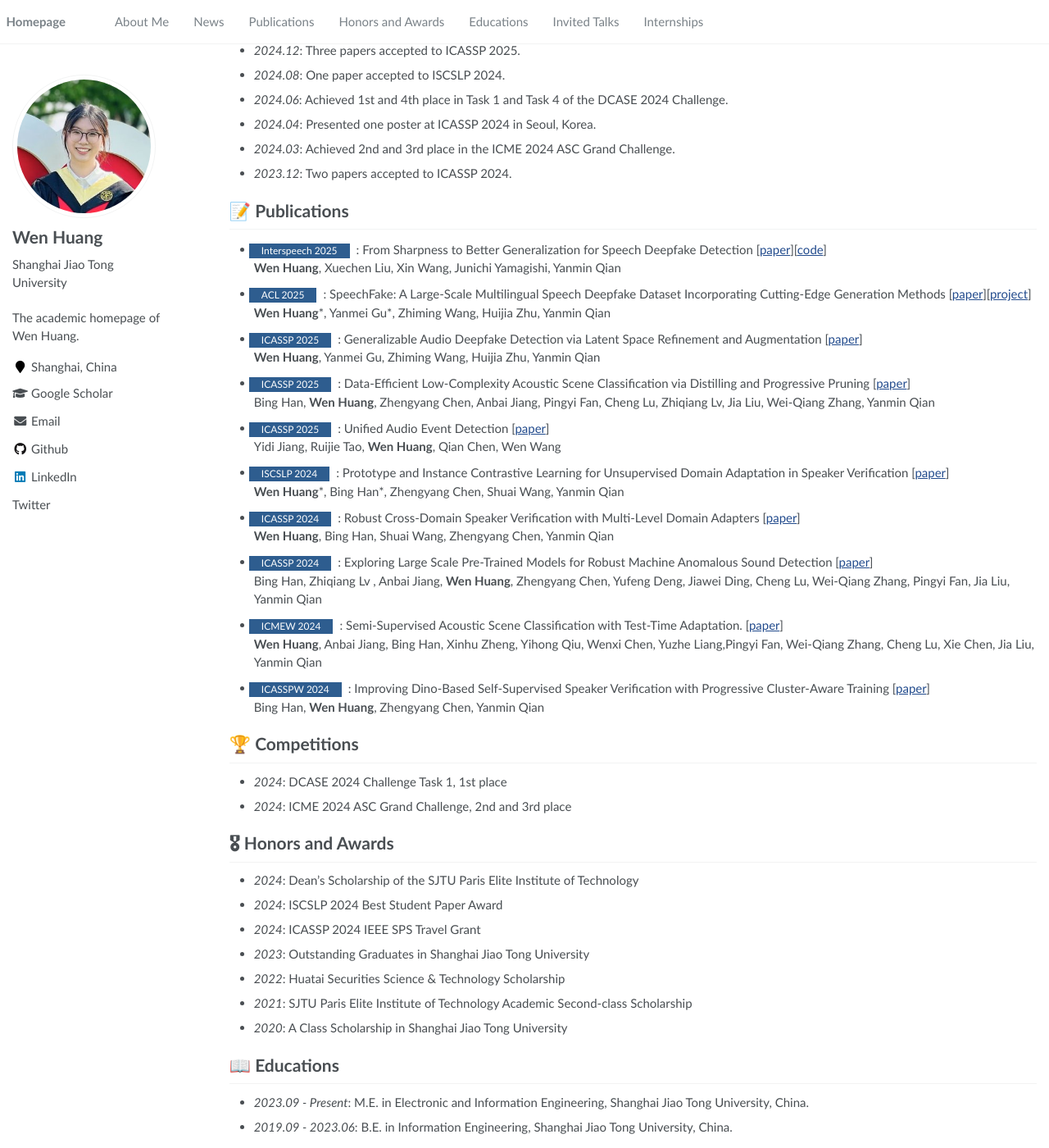
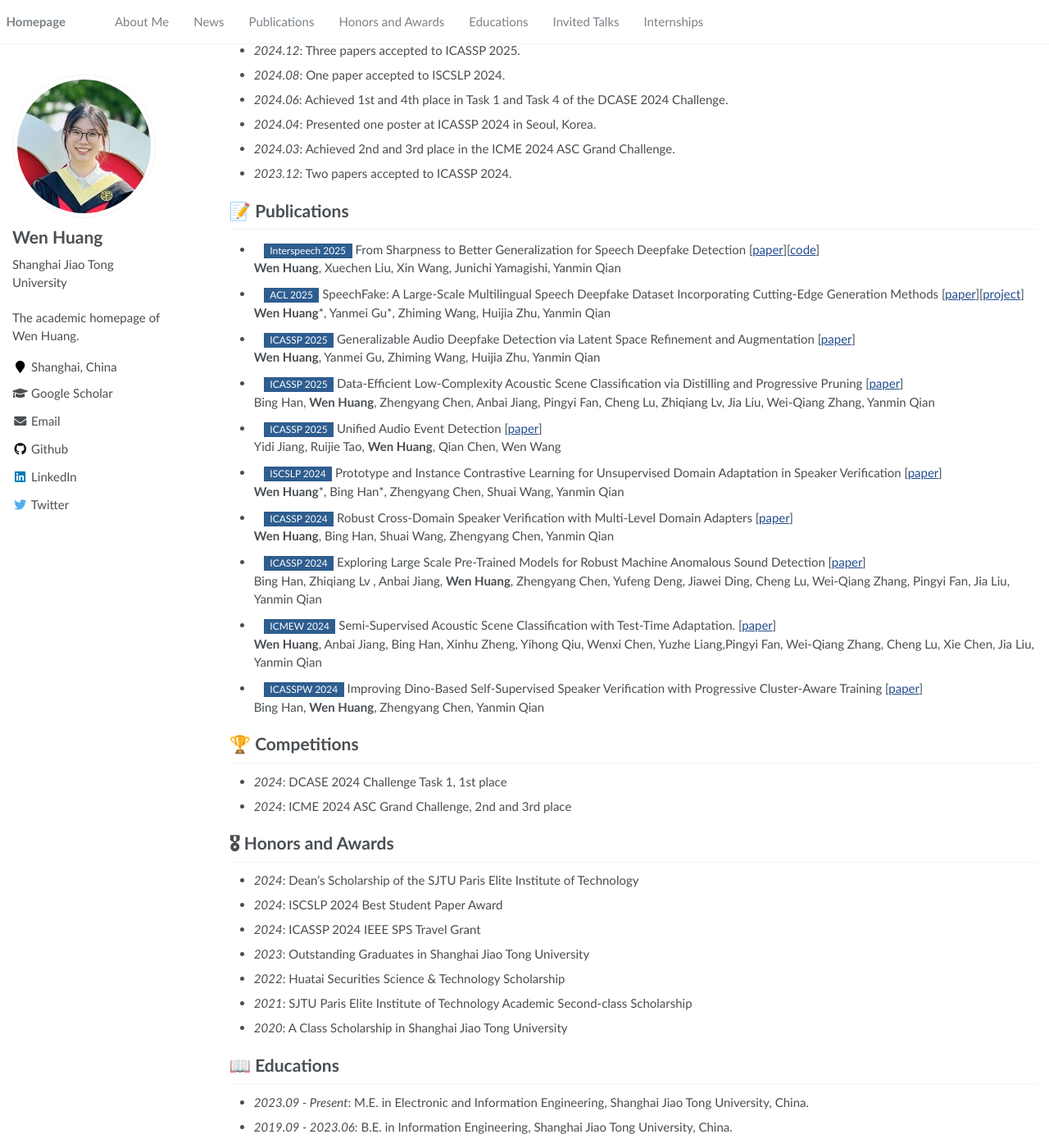
Before and after one commit to holvan/holvan.github.io, a Jekyll site: the page built from _pages/about.md, in a window 1280 px wide and 1400 px high, scrolled down 349 px. Shown: the whole window at 82% size. Built offline with Jekyll 4.4.1, drawn with Linux system fonts in a browser that asks for light colours.

Commit message:
update config

```diff
--- a/_includes/author-profile.html
+++ b/_includes/author-profile.html
@@ -53,7 +53,7 @@
         <li><a href="https://www.linkedin.com/in/{{ author.linkedin }}"><i class="fab fa-fw fa-linkedin" aria-hidden="true"></i> LinkedIn</a></li>
       {% endif %}
       {% if author.twitter %}
-        <li><a href="https://twitter.com/{{ author.twitter }}"><i class="fa-brands fa-x-twitter"></i> Twitter</a></li>
+        <li><a href="https://twitter.com/{{ author.twitter }}"><i class="fab fa-fw fa-twitter"></i> Twitter</a></li>
       {% endif %}
       {% if author.dblp %}
         <li><a href="{{ author.dblp }}"><i class="ai ai-dblp ai-fw" aria-hidden="true"></i> DBLP</a></li>
--- a/_pages/about.md
+++ b/_pages/about.md
@@ -39,35 +39,35 @@ Research interests:
 
 # 📝 Publications
 
-- <span class="badge">Interspeech 2025</span>: From Sharpness to Better Generalization for Speech Deepfake Detection
+- <span class="badge">Interspeech 2025</span> From Sharpness to Better Generalization for Speech Deepfake Detection
   \[[paper](https://arxiv.org/pdf/2506.11532)\]\[[code](https://github.com/nii-yamagishilab/SAM-AntiSpoofing)\]<br>
   **Wen Huang**, Xuechen Liu, Xin Wang, Junichi Yamagishi, Yanmin Qian
-- <span class="badge">ACL 2025</span>: SpeechFake: A Large-Scale Multilingual Speech Deepfake Dataset Incorporating Cutting-Edge Generation
+- <span class="badge">ACL 2025</span> SpeechFake: A Large-Scale Multilingual Speech Deepfake Dataset Incorporating Cutting-Edge Generation
 Methods
   \[[paper](https://arxiv.org/pdf/2507.21463)\]\[[project](https://github.com/YMLLG/SpeechFake)\]<br>
   **Wen Huang**\*, Yanmei Gu\*, Zhiming Wang, Huijia Zhu, Yanmin Qian
-- <span class="badge">ICASSP 2025</span>: Generalizable Audio Deepfake Detection via Latent Space Refinement and Augmentation
+- <span class="badge">ICASSP 2025</span> Generalizable Audio Deepfake Detection via Latent Space Refinement and Augmentation
   \[[paper](https://arxiv.org/pdf/2501.14240)\]<br>
   **Wen Huang**, Yanmei Gu, Zhiming Wang, Huijia Zhu, Yanmin Qian
-- <span class="badge">ICASSP 2025</span>: Data-Efficient Low-Complexity Acoustic Scene Classification via Distilling and Progressive Pruning
+- <span class="badge">ICASSP 2025</span> Data-Efficient Low-Complexity Acoustic Scene Classification via Distilling and Progressive Pruning
   \[[paper](https://arxiv.org/pdf/2410.20775)\]<br>
   Bing Han, **Wen Huang**, Zhengyang Chen, Anbai Jiang, Pingyi Fan, Cheng Lu, Zhiqiang Lv, Jia Liu, Wei-Qiang Zhang, Yanmin Qian
-- <span class="badge">ICASSP 2025</span>: Unified Audio Event Detection
+- <span class="badge">ICASSP 2025</span> Unified Audio Event Detection
   \[[paper](https://arxiv.org/pdf/2409.08552)\]<br>
   Yidi Jiang, Ruijie Tao, **Wen Huang**, Qian Chen, Wen Wang
-- <span class="badge">ISCSLP 2024</span>: Prototype and Instance Contrastive Learning for Unsupervised Domain Adaptation in Speaker Verification
+- <span class="badge">ISCSLP 2024</span> Prototype and Instance Contrastive Learning for Unsupervised Domain Adaptation in Speaker Verification
   \[[paper](https://arxiv.org/pdf/2410.17033)\]<br>
   **Wen Huang**\*, Bing Han\*, Zhengyang Chen, Shuai Wang, Yanmin Qian
-- <span class="badge">ICASSP 2024</span>: Robust Cross-Domain Speaker Verification with Multi-Level Domain Adapters
+- <span class="badge">ICASSP 2024</span> Robust Cross-Domain Speaker Verification with Multi-Level Domain Adapters
   \[[paper](https://ieeexplore.ieee.org/abstract/document/10446444/)\]<br>
   **Wen Huang**, Bing Han, Shuai Wang, Zhengyang Chen, Yanmin Qian
-- <span class="badge">ICASSP 2024</span>: Exploring Large Scale Pre-Trained Models for Robust Machine Anomalous Sound Detection
+- <span class="badge">ICASSP 2024</span> Exploring Large Scale Pre-Trained Models for Robust Machine Anomalous Sound Detection
   \[[paper](https://ieeexplore.ieee.org/abstract/document/10447183/)\]<br>
   Bing Han, Zhiqiang Lv , Anbai Jiang, **Wen Huang**, Zhengyang Chen, Yufeng Deng, Jiawei Ding, Cheng Lu, Wei-Qiang Zhang, Pingyi Fan, Jia Liu, Yanmin Qian
-- <span class="badge">ICMEW 2024</span>: Semi-Supervised Acoustic Scene Classification with Test-Time Adaptation.
+- <span class="badge">ICMEW 2024</span> Semi-Supervised Acoustic Scene Classification with Test-Time Adaptation.
   \[[paper](https://ieeexplore.ieee.org/abstract/document/10645362)\]<br>
   **Wen Huang**, Anbai Jiang, Bing Han, Xinhu Zheng, Yihong Qiu, Wenxi Chen, Yuzhe Liang,Pingyi Fan, Wei-Qiang Zhang, Cheng Lu, Xie Chen, Jia Liu, Yanmin Qian
-- <span class="badge">ICASSPW 2024</span>: Improving Dino-Based Self-Supervised Speaker Verification with Progressive Cluster-Aware Training
+- <span class="badge">ICASSPW 2024</span> Improving Dino-Based Self-Supervised Speaker Verification with Progressive Cluster-Aware Training
   \[[paper](https://ieeexplore.ieee.org/abstract/document/10192957)\]<br>
   Bing Han, **Wen Huang**, Zhengyang Chen, Yanmin Qian
 
--- a/assets/css/collapse.css
+++ b/assets/css/collapse.css
@@ -13,4 +13,5 @@
 }
 .container .content {
     display: none;
-    padding : 5px;
+    padding: 5px;
+}
--- a/assets/css/main.scss
+++ b/assets/css/main.scss
@@ -99,12 +99,11 @@ h1:before, .anchor:before {
 
 .badge {
     display: inline-block;
-    padding-left: 1rem;
-    padding-right: 1rem;
+    padding-left: .5rem;
+    padding-right: .5rem;
     position: relative;
     margin-top: .5em;
-    margin-left: -.5em;
-    margin-right: 8px;
+    margin-left: 1em;
     color: white;
     background-color: #2e5d8f;
     font-size: .8em;
```
